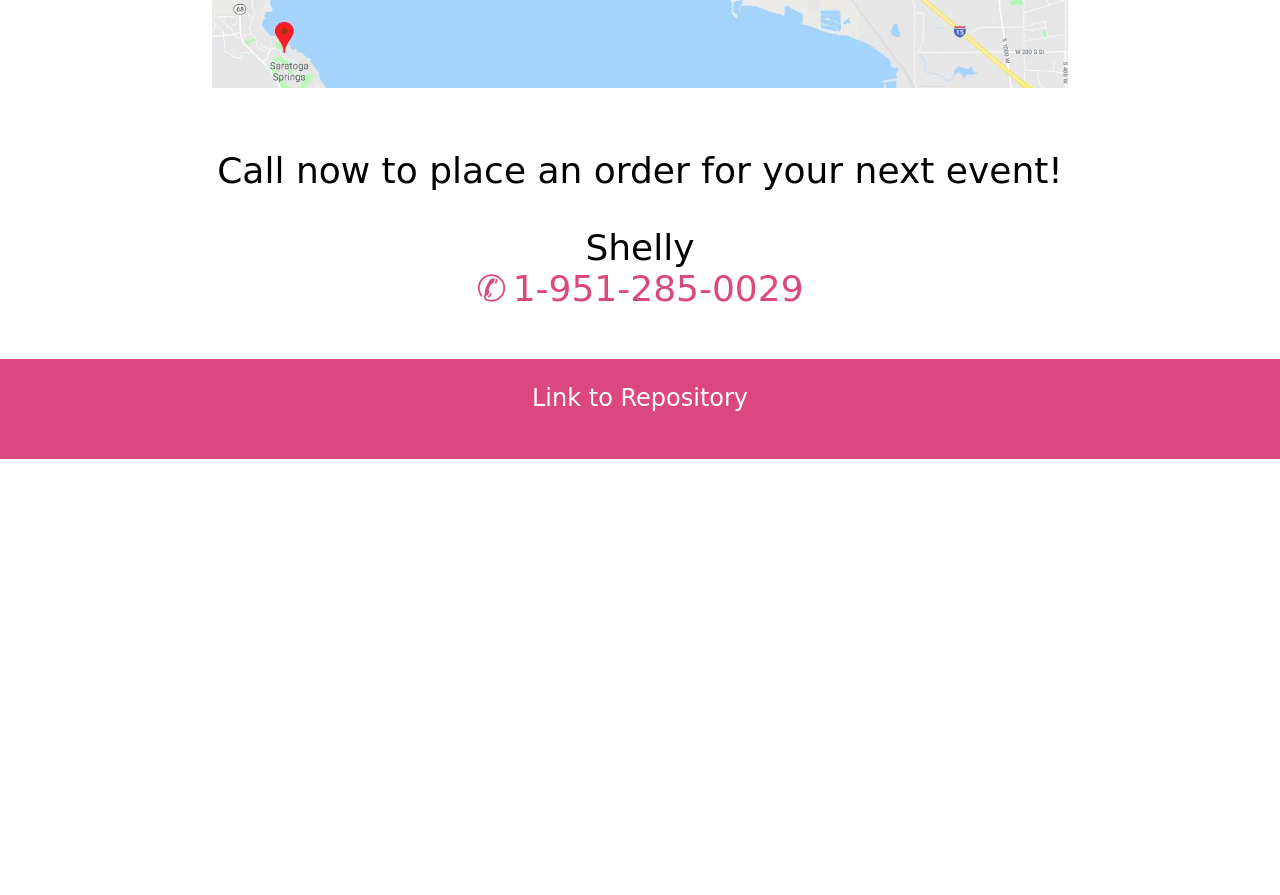
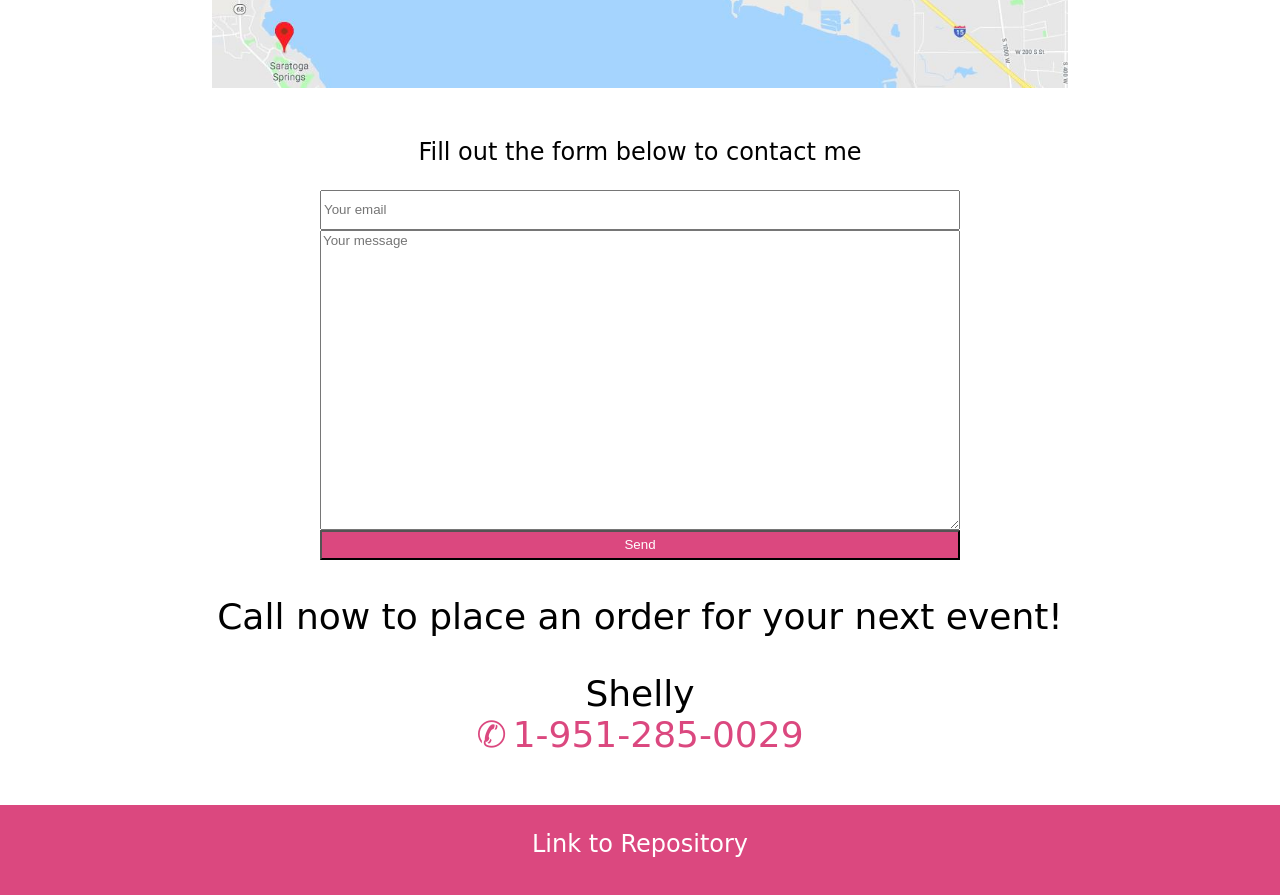
Before and after one commit to sirryanscott/sugarshelly, a plain HTML site: page files/contact.html in a window 1280 px wide. Shown: the part 920-1815 px from the top of the page. Before the commit the page ends 1379 px from the top, so only its background shows below. Drawn offline with Linux system fonts and the light colour scheme; a web font is replaced by a local one.

Commit message:
added form

```diff
--- a/css/stylesheet.css
+++ b/css/stylesheet.css
@@ -50,6 +50,27 @@ li > a:hover {
 .center {
 	margin: auto;
 	text-align: center;
+}
+
+form *{
+        width: 50%;
+        margin: auto;
+        display: block;
+	font-family: 'Varela Round', sans-serif;
+}
+
+form > input {
+        height: 40px;
+}
+
+form > textarea {
+	height: 300px;
+}
+
+form > button {
+	height: 30px;
+	color: white;
+	background-color: #DB487F;
 }
 
 .gallery-menu-wrapper {
--- a/files/contact.html
+++ b/files/contact.html
@@ -28,6 +28,16 @@
 			<div class="map-wrapper">
 				<a href="https://goo.gl/PtVuoy" target="-blank"><img src="/images/portfolio/map.jpg"/></a>
 			</div>
+
+			<div class="center">
+				<p>Fill out the form below to contact me</p>
+				<form method="POST" action="https://formspree.io/ryan.s.struthers@gmail.com" target="_blank">
+					<input type="email" name="email" placeholder="Your email">
+					<textarea name="message" placeholder="Your message"></textarea>
+					<button type="submit">Send</button>
+				</form>
+			</div>
+
 			<div class="phone-wrapper">
 				<p>Call now to place an order for your next event!</p>
 				<p>Shelly<br>
```
Also changed, not shown: 1 other file.
